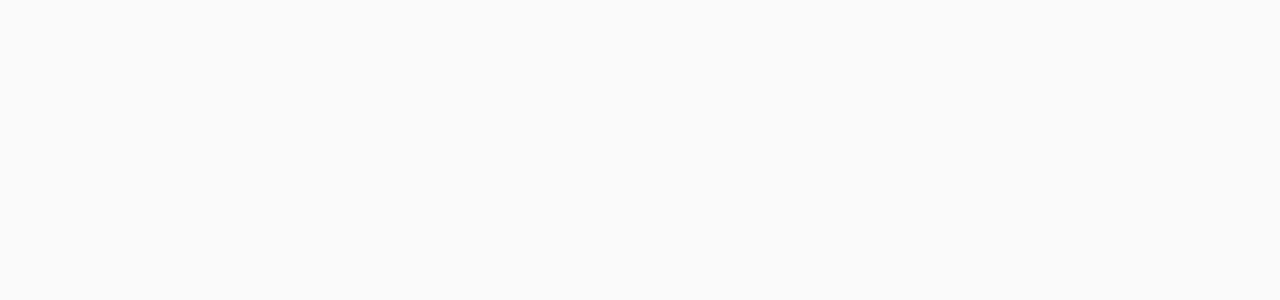
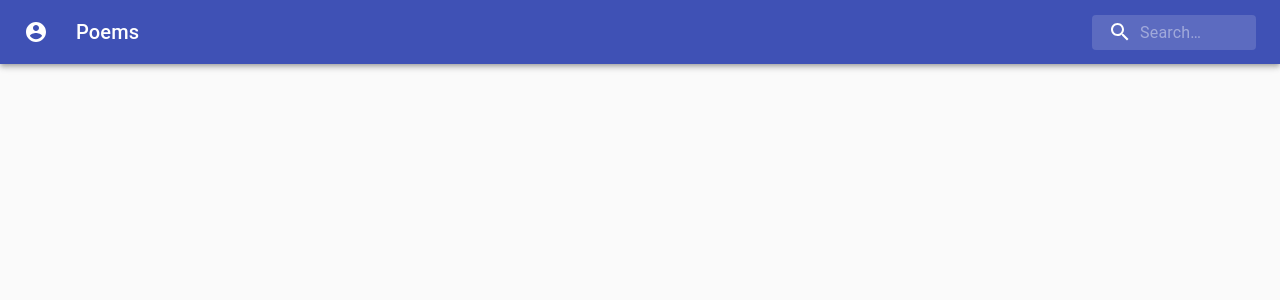
Before and after one commit to jcwillox/react-poems, a React (Create React App) app: page / in a window 1280 px wide. Shown: the top 300 px of the page. Built offline with nearby package versions, Linux system fonts and the light colour scheme.

Commit message:
Add SearchAppBar component

```diff
--- a/src/App.tsx
+++ b/src/App.tsx
@@ -1,9 +1,11 @@
 import React from "react";
 import { CssBaseline } from "@material-ui/core";
+import SearchAppBar from "./components/AppBar";
 
 function App() {
   return (
     <React.Fragment>
+      <SearchAppBar />
       <CssBaseline />
     </React.Fragment>
   );
--- /dev/null
+++ b/src/components/AppBar.tsx
@@ -0,0 +1,111 @@
+import React from "react";
+import AppBar from "@material-ui/core/AppBar";
+import Toolbar from "@material-ui/core/Toolbar";
+import Typography from "@material-ui/core/Typography";
+import InputBase from "@material-ui/core/InputBase";
+import {
+  alpha,
+  createStyles,
+  makeStyles,
+  Theme
+} from "@material-ui/core/styles";
+import SearchIcon from "@material-ui/icons/Search";
+import { AccountCircle } from "@material-ui/icons";
+import { IconButton } from "@material-ui/core";
+
+const useStyles = makeStyles((theme: Theme) =>
+  createStyles({
+    root: {
+      flexGrow: 1
+    },
+    menuButton: {
+      marginRight: theme.spacing(2)
+    },
+    title: {
+      flexGrow: 1,
+      display: "none",
+      [theme.breakpoints.up("sm")]: {
+        display: "block"
+      }
+    },
+    search: {
+      position: "relative",
+      borderRadius: theme.shape.borderRadius,
+      backgroundColor: alpha(theme.palette.common.white, 0.15),
+      "&:hover": {
+        backgroundColor: alpha(theme.palette.common.white, 0.25)
+      },
+      marginLeft: 0,
+      width: "100%",
+      [theme.breakpoints.up("sm")]: {
+        marginLeft: theme.spacing(1),
+        width: "auto"
+      }
+    },
+    searchIcon: {
+      padding: theme.spacing(0, 2),
+      height: "100%",
+      position: "absolute",
+      pointerEvents: "none",
+      display: "flex",
+      alignItems: "center",
+      justifyContent: "center"
+    },
+    inputRoot: {
+      color: "inherit"
+    },
+    inputInput: {
+      padding: theme.spacing(1, 1, 1, 0),
+      // vertical padding + font size from searchIcon
+      paddingLeft: `calc(1em + ${theme.spacing(4)}px)`,
+      transition: theme.transitions.create("width"),
+      width: "100%",
+      [theme.breakpoints.up("sm")]: {
+        width: "12ch",
+        "&:focus": {
+          width: "20ch"
+        }
+      }
+    }
+  })
+);
+
+export default function SearchAppBar() {
+  const classes = useStyles();
+
+  return (
+    <div className={classes.root}>
+      <AppBar position="static">
+        <Toolbar>
+          <IconButton
+            edge="start"
+            className={classes.menuButton}
+            aria-label="account of current user"
+            aria-controls="menu-appbar"
+            aria-haspopup="true"
+            onClick={() => alert("clicked")}
+            color="inherit"
+          >
+            <AccountCircle />
+          </IconButton>
+          <Typography className={classes.title} variant="h6" noWrap>
+            Poems
+          </Typography>
+          <div className={classes.search}>
+            <div className={classes.searchIcon}>
+              <SearchIcon />
+            </div>
+            <InputBase
+              placeholder="Search…"
+              classes={{
+                root: classes.inputRoot,
+                input: classes.inputInput
+              }}
+              inputProps={{ "aria-label": "search" }}
+            />
+          </div>
+        </Toolbar>
+      </AppBar>
+    </div>
+  );
+}
```
